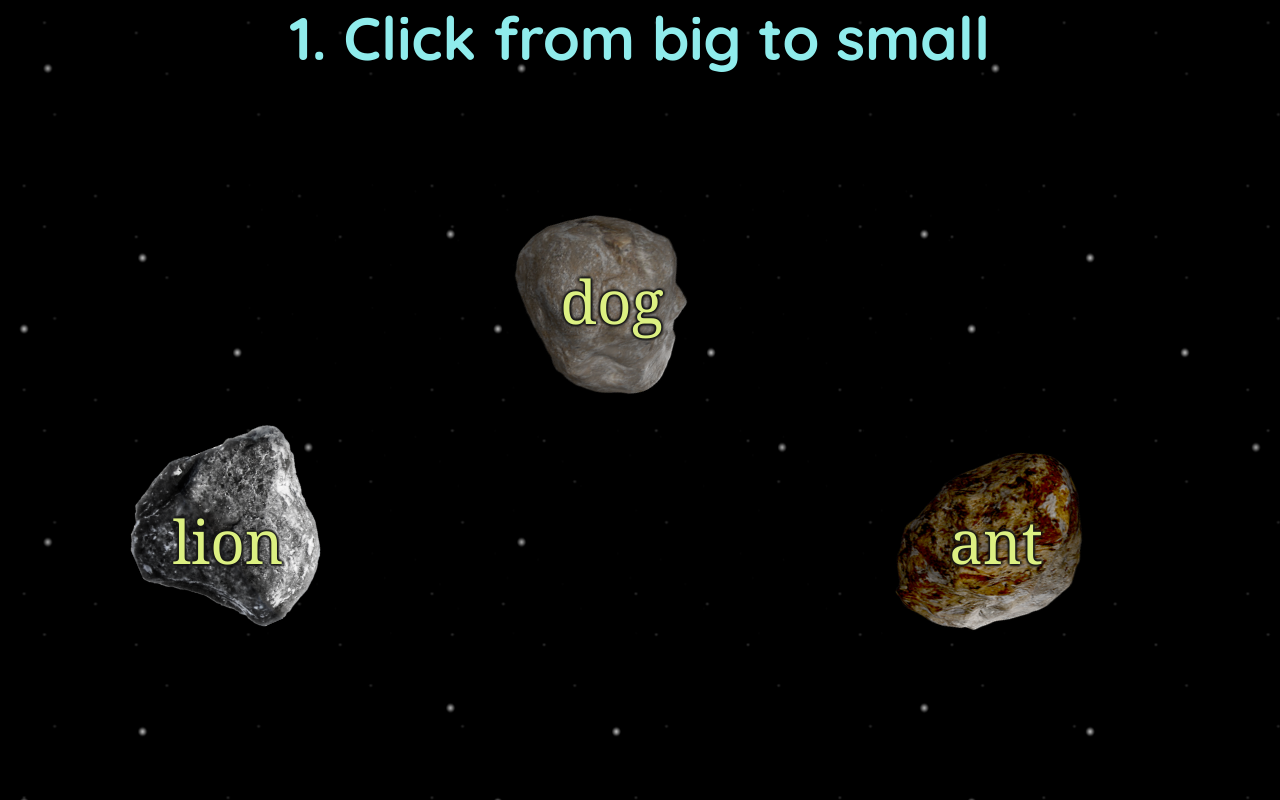
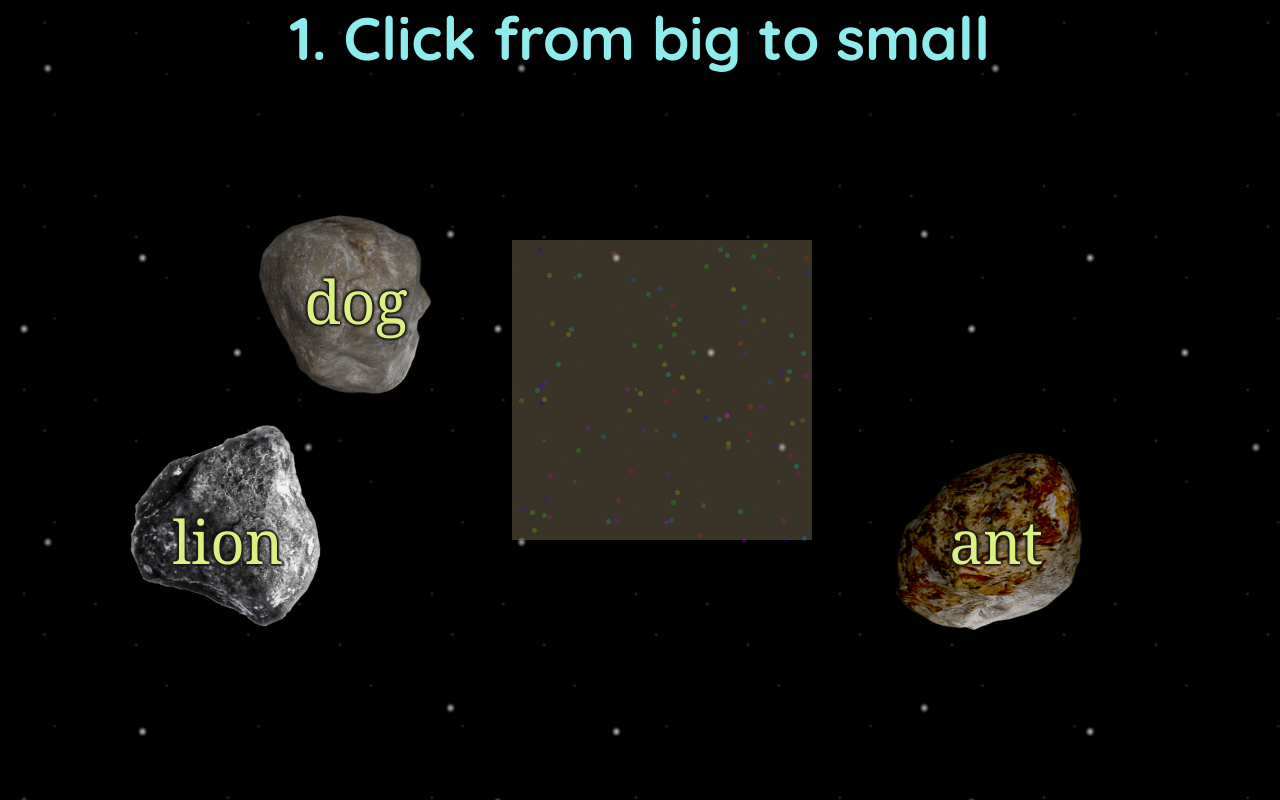
Before and after one commit to ChenPeleg/in-order, an Angular app: page / in a window 1280 px wide. Built offline with nearby package versions, Linux system fonts and the light colour scheme.

Commit message:
exploding animation

```diff
--- a/src/app/app.module.ts
+++ b/src/app/app.module.ts
@@ -6,6 +6,7 @@ import { AsteroidComponent } from './asteroid/asteroid.component';
 import { SpaceComponent } from './space/space.component';
 import { GameComponent } from './game/game.component';
 import { QuestionComponent } from './question/question.component';
+import { ExplotionComponent } from './explotion/explotion.component';
 
 @NgModule({
   declarations: [
@@ -13,7 +14,8 @@ import { QuestionComponent } from './question/question.component';
     AsteroidComponent,
     SpaceComponent,
     GameComponent,
-    QuestionComponent
+    QuestionComponent,
+    ExplotionComponent
   ],
   imports: [
     BrowserModule
--- a/src/app/asteroid/asteroid.component.html
+++ b/src/app/asteroid/asteroid.component.html
@@ -1,6 +1,7 @@
 <div class="asteroidWrapper" (click)="onClickAsteroid()" [ngStyle]="{left: getLeft(), bottom:getBottom()}"
-    [ngClass]="{destroyed:astData.destroy  }">
+    [ngClass]="{destroyed:astData.destroy}">
     <img class="asteroidImage spin" [ngClass]="{reversspin  : isReversed}" [style.animation-duration]="rotationSpeed"
         [src]="imageSrc" alt="asteroid">
     <div class="asteroid-text">{{astData.text}}</div>
+
 </div>
--- a/src/app/asteroid/asteroid.component.ts
+++ b/src/app/asteroid/asteroid.component.ts
@@ -1,4 +1,5 @@
 import { Component, OnInit, Input, EventEmitter, Output } from '@angular/core';
+import { Asteroid } from "../game/asteroid.model"
 
 @Component({
   selector: 'app-asteroid',
@@ -7,7 +8,7 @@ import { Component, OnInit, Input, EventEmitter, Output } from '@angular/core';
 })
 export class AsteroidComponent implements OnInit {
   @Output() clickAstro = new EventEmitter<{ index: number }>();
-  @Input() astData: { left: number, bottom: number, text: string, index: number }
+  @Input() astData: Asteroid;
   astSrc: Array<string>;
   imageSrc: string;
   isReversed: boolean;
--- /dev/null
+++ b/src/app/explotion/explotion.component.html
@@ -0,0 +1,5 @@
+<div class="explotionWrapper">
+    <div class="wrap">
+        <div class="box" *ngFor="let p of peaces"></div>
+    </div>
+</div>
--- /dev/null
+++ b/src/app/explotion/explotion.component.scss
@@ -0,0 +1,57 @@
+.explotionWrapper{
+    position: absolute;
+    left:40%;
+    top: 30%;
+    z-index: 5;
+    color: wheat;
+    background-color: rgba(194, 174, 137, 0.294);
+}
+
+
+$boxes: 100;
+
+body{
+  background-color: black;
+}
+
+.wrap{
+position: absolute;
+  width: 300px;
+  height: 300px;
+  position: relative;
+  margin: auto;
+}
+
+div.box{
+  width: 5px;
+  height: 5px;
+  border-radius: 50%;
+  position: absolute;
+}
+
+@for $i from 1 through $boxes {
+  @keyframes anim-#{$i} {
+    0% {
+      top: 50%;
+      left: 50%;
+    }
+    100%{
+      top: random(300)+px;
+      left: random(300)+px;
+      opacity: 0.2;
+    }
+
+  }
+
+    div.box{
+      &:nth-child(#{$i}){
+        left: $i * 10px;
+        animation-duration: 2.6s;
+        animation-name: anim-#{$i};
+        animation-iteration-count: 3;
+        // animation-direction: forward;
+        animation-timing-function: ease-in-out;
+        background: hsla(10 * $i, 100%, 50%, 1);
+      }
+    }
+}
--- /dev/null
+++ b/src/app/explotion/explotion.component.ts
@@ -0,0 +1,19 @@
+import { Component, OnInit } from '@angular/core';
+
+@Component({
+  selector: 'app-explotion',
+  templateUrl: './explotion.component.html',
+  styleUrls: ['./explotion.component.scss']
+})
+export class ExplotionComponent implements OnInit {
+  peaces: Array<number>;
+
+  constructor() {
+    this.peaces = []
+    this.peaces.length = 200;
+  }
+
+  ngOnInit(): void {
+  }
+
+}
--- a/src/app/game/asteroid.model.ts
+++ b/src/app/game/asteroid.model.ts
@@ -3,8 +3,8 @@ export class Asteroid {
     public bottom: number;
     public text: string;
     public index: number;
-    public destroy?: boolean;
-    constructor(left: number, bottom: number, text: string, index: number) {
+    public destroy: boolean;
+    constructor(left: number, bottom: number, text: string, index: number, destroy: boolean) {
         this.left = left;
         this.bottom = bottom;
         this.text = text;
--- a/src/app/game/game.component.html
+++ b/src/app/game/game.component.html
@@ -4,4 +4,5 @@
     <div class="game-contatiner">Click from small to big <app-asteroid *ngFor="let asteroid of asteroids"
             [astData]="asteroid" (clickAstro)="asteroidClickHandler($event)"></app-asteroid>
     </div>
+    <app-explotion></app-explotion>
 </div>
--- a/src/app/game/game.component.ts
+++ b/src/app/game/game.component.ts
@@ -1,4 +1,4 @@
-import { Component, OnInit, EventEmitter } from '@angular/core';
+import { Component, OnInit } from '@angular/core';
 import *  as  data from '../../assets/questions.json';
 import { Asteroid } from "./asteroid.model"
 
@@ -16,9 +16,9 @@ export class GameComponent implements OnInit {
   constructor() {
     this.questionNumber = 1;
     this.asteroids = [
-      { left: 10, bottom: 20, text: data.questions[1].answers[0], index: 0 },
-      { left: 40, bottom: 50, text: data.questions[1].answers[1], index: 1 },
-      { left: 70, bottom: 20, text: data.questions[1].answers[2], index: 2 }];
+      { left: 10, bottom: 20, text: data.questions[1].answers[0], index: 0, destroy: false },
+      { left: 20 /*40 */, bottom: 50, text: data.questions[1].answers[1], index: 1, destroy: false },
+      { left: 70, bottom: 20, text: data.questions[1].answers[2], index: 2, destroy: false }];
   }
   ngOnInit(): void {
     console.log(data.questions[1].text)
```
Also changed, not shown: 1 other file (tests, documents, lock files or other folders).
